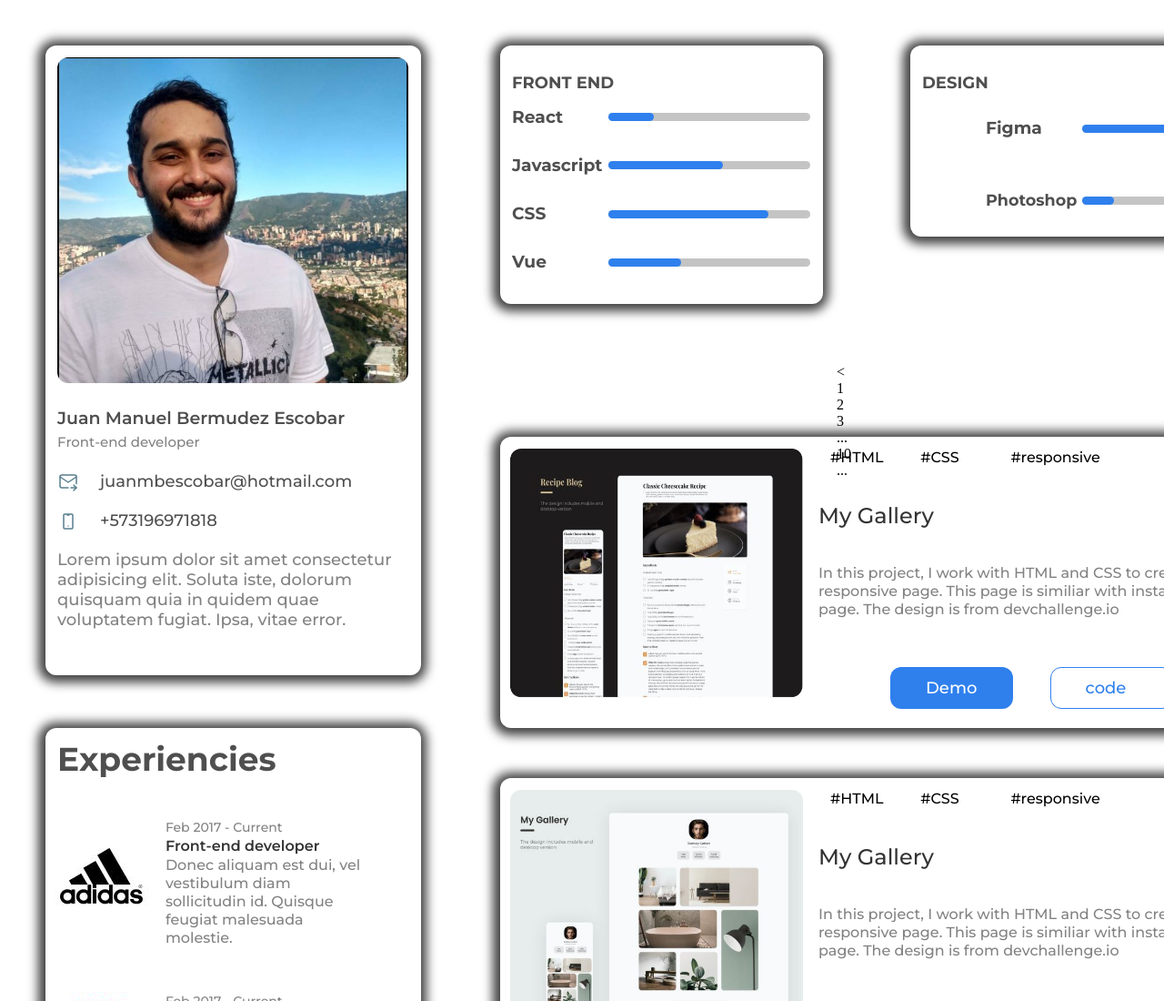
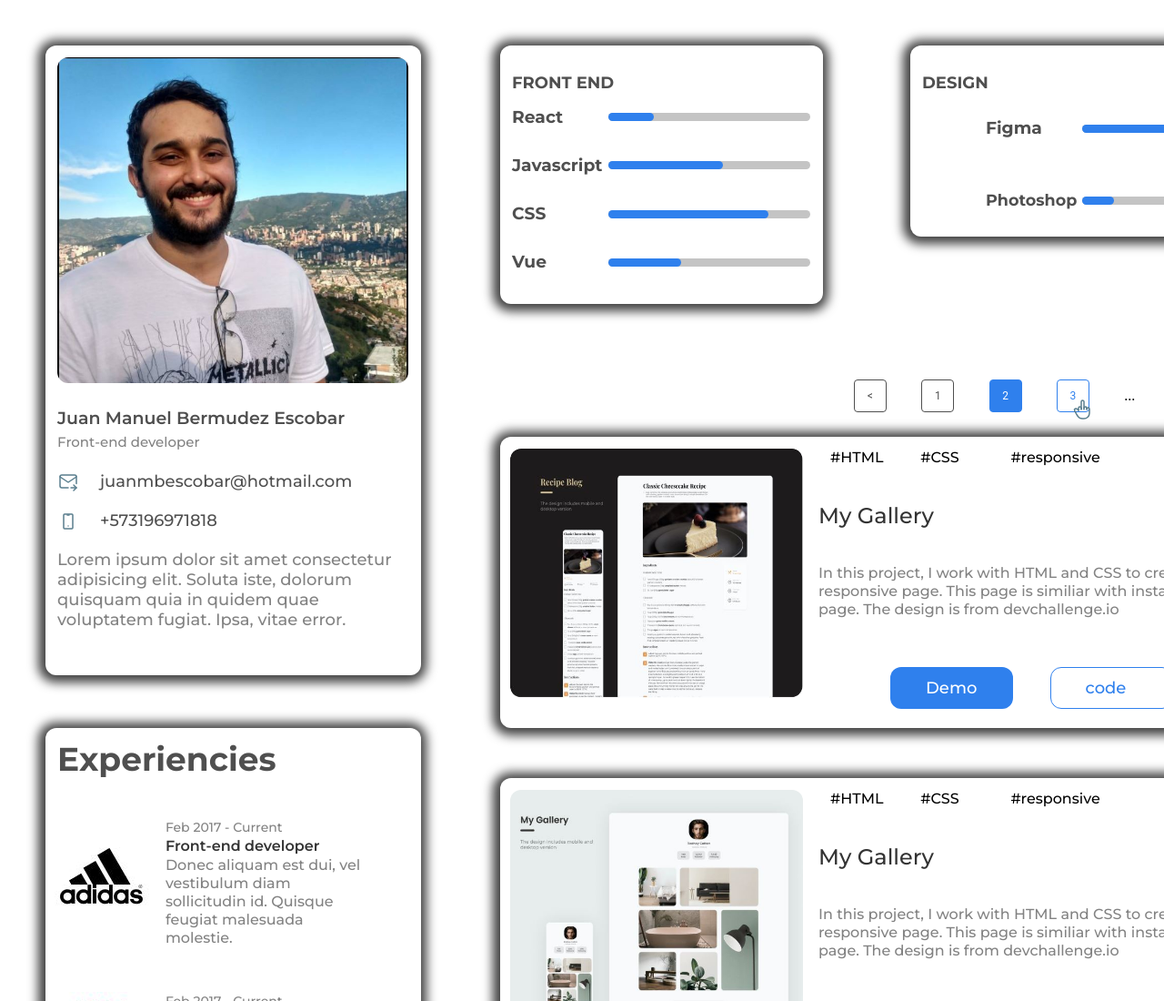
Before and after one commit to nefroman/Portfolio-full, a plain HTML site: page index.html in a window 1280 px wide. Shown: the top 1100 px of the page at 91% size. Drawn offline with Linux system fonts and the light colour scheme; a web font is replaced by a local one.

Commit message:
adding footer and cursor

```diff
--- a/assets/scss/_footer.scss
+++ b/assets/scss/_footer.scss
@@ -0,0 +1,86 @@
+.pages {
+    height: 70px;
+    display: flex;
+    justify-content: space-around;
+    align-items: center;
+
+    .normal {
+        width: 36px;
+        height: 36px;
+        border: 1px solid #4F4F4F;
+        box-sizing: border-box;
+        border-radius: 4px;
+        display: flex;
+        align-items: center;
+        justify-content: center;
+            p {
+                width: 7px;
+                height: 14px;
+                font-family: Roboto;
+                font-style: normal;
+                font-weight: normal;
+                font-size: 12px;
+                line-height: 14px;
+                color: #4F4F4F;
+            }
+    }
+
+    .actual {
+        width: 36px;
+        height: 36px;
+        background: #2F80ED;
+        border: 1px solid #2F80ED;
+        box-sizing: border-box;
+        border-radius: 4px;
+        display: flex;
+        align-items: center;
+        justify-content: center;
+            p {
+                width: 7px;
+                height: 14px;
+                font-family: Roboto;
+                font-style: normal;
+                font-weight: normal;
+                font-size: 12px;
+                line-height: 14px;
+                text-align: center;
+                color: #FFFFFF;
+            }
+    }
+
+    .next {
+        width: 36px;
+        height: 36px;
+        border: 1px solid #2F80ED;
+        box-sizing: border-box;
+        border-radius: 4px;
+        display: flex;
+        align-items: center;
+        justify-content: center;
+        position: relative;
+            p {
+                width: 7px;
+                height: 14px;
+                font-family: Roboto;
+                font-style: normal;
+                font-weight: normal;
+                font-size: 12px;
+                line-height: 14px;
+                text-align: center;
+                color: #2F80ED;
+            }
+        svg {
+            position: absolute;
+            left: 15px;
+            top: 20px;
+        }
+    }
+
+    .suspensivos {
+        display: flex;
+        align-items: center;
+        justify-content: center;
+    }
+
+
+}
--- a/index.html
+++ b/index.html
@@ -433,13 +433,21 @@
 
         <footer class="pages">
 
-            <div class="normal"> < </div>
-            <div class="normal">1</div>
-            <div class="actual">2</div>
-            <div class="next">3</div>
-            <div class="suspensivos"> ... </div>
-            <div class="normal"> 10 </div>
-            <div class="normal"> ... </div>
+            <div class="normal"> <p><</p>  </div>
+            <div class="normal"> <p>1</p> </div>
+            <div class="actual"> <p>2</p> </div>
+            <div class="next"> <p>3</p>
+                <svg xmlns="http://www.w3.org/2000/svg" class="icon icon-tabler icon-tabler-hand-middle-finger" width="24" height="24" viewBox="0 0 24 24" stroke-width="1.5" stroke="#597e8d" fill="none" stroke-linecap="round" stroke-linejoin="round">
+                    <path stroke="none" d="M0 0h24v24H0z" fill="none"/>
+                    <path d="M8 13v-2.5a1.5 1.5 0 0 1 3 0v1.5" />
+                    <path d="M14 10.5a1.5 1.5 0 0 1 3 0v1.5" />
+                    <path d="M17 11.5a1.5 1.5 0 0 1 3 0v4.5a6 6 0 0 1 -6 6h-2h.208a6 6 0 0 1 -5.012 -2.7a69.74 69.74 0 0 1 -.196 -.3c-.312 -.479 -1.407 -2.388 -3.286 -5.728a1.5 1.5 0 0 1 .536 -2.022a1.867 1.867 0 0 1 2.28 .28l1.47 1.47" />
+                    <path d="M11 11.5v-8a1.5 1.5 0 1 1 3 0v8.5" />
+                  </svg>
+            </div>
+            <div class="suspensivos"> <p>...</p> </div>
+            <div class="normal"> <p>10</p> </div>
+            <div class="normal"> <p>></p>  </div>
 
         </footer>
         <!--! Section footer  -->
```
Also changed, not shown: assets/css/styles.css, 1 other file.
